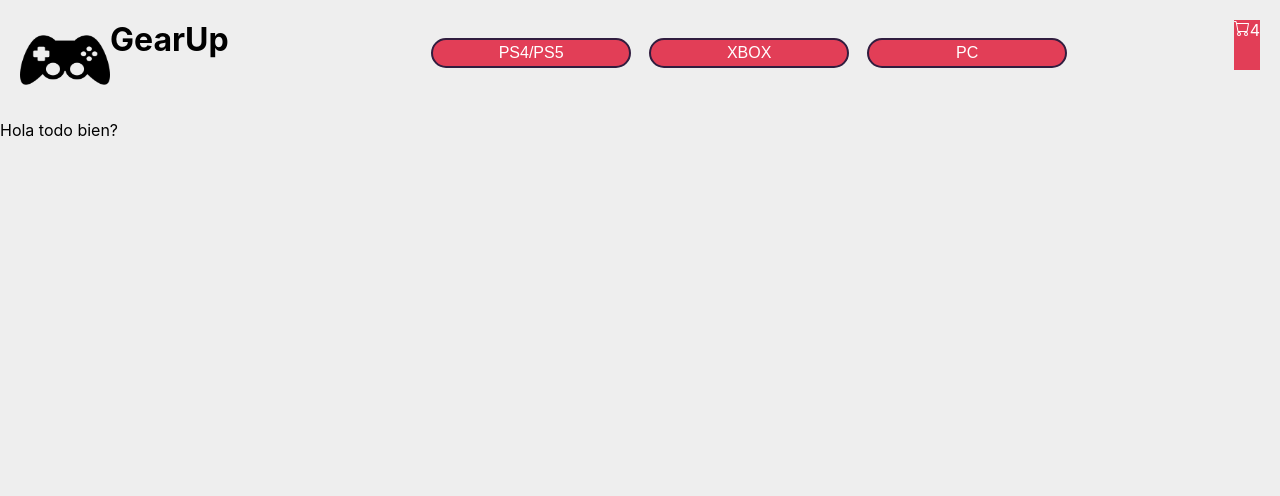
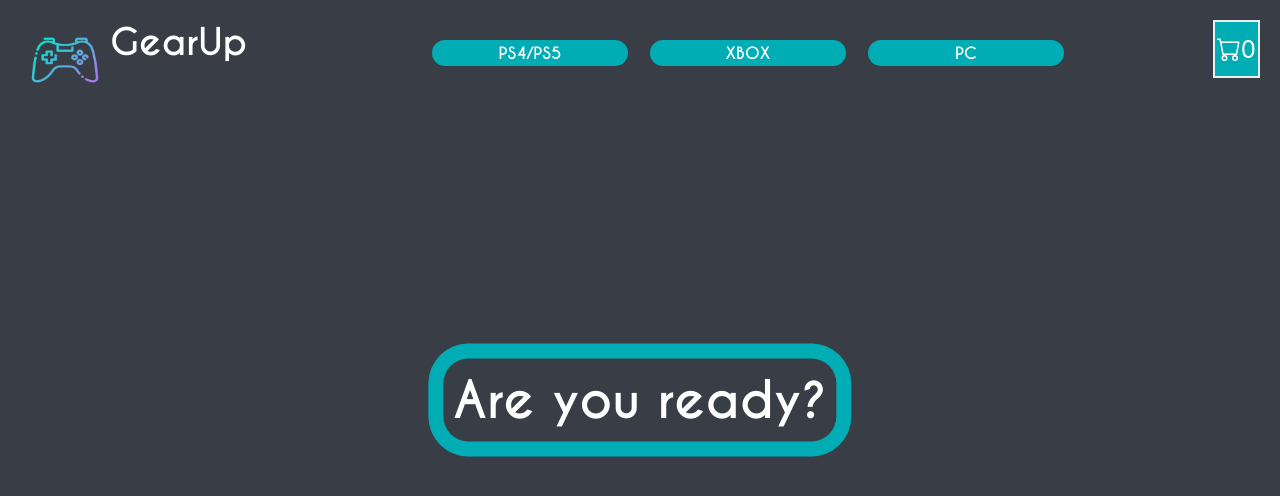
Before and after one commit to pabluchokk/PreEntrega2ReactJS-Rivero, a React (Create React App) app: page / in a window 1280 px wide. Shown: the top 496 px of the page. Built offline with nearby package versions, Linux system fonts and the light colour scheme.

Commit message:
Estilos finales del CartWidget e ItemListContainer
Además de cambios al estilo del NavBar

```diff
--- a/src/App.css
+++ b/src/App.css
@@ -4,5 +4,10 @@
 }
 
 body {
-  background-color: #EEEEEE;
+  background-color: #393e46
 }
+
+@font-face {
+  font-family: "CaviarB";
+  src: url(../public/fonts/CaviarDreams_Bold.ttf);
+}
--- a/src/App.js
+++ b/src/App.js
@@ -7,7 +7,7 @@ function App() {
   return (
     <div>
       <Nav />
-      <ItemListContainer greeting="Hola todo bien?"/>
+      <ItemListContainer greeting="Are you ready?"/>
     </div>
   );
 }
--- a/src/Components/CartWidget/CartWidget.css
+++ b/src/Components/CartWidget/CartWidget.css
@@ -1,6 +1,10 @@
 .carrito {
-    background-color: #e23e57;
+    background-color: #00ADB5;
     color: #fff;
     height: 50px;
     display: flex;
+    font-size: 24px;
+    align-items: center;
+    border: 2px solid #eeeeee;
+    padding: 2px;
 }
--- a/src/Components/CartWidget/CartWidget.jsx
+++ b/src/Components/CartWidget/CartWidget.jsx
@@ -7,7 +7,7 @@ export const CartWidget = () => {
     <div className='carrito'>
         <Icon.Cart />
         <div>
-            <span>4</span>
+            <span>0</span>
         </div>
     </div>
     )
--- /dev/null
+++ b/src/Components/ItemListContainer/ItemListContainer.css
@@ -0,0 +1,28 @@
+.saludo {
+    font-size: 50px;
+    color: #fff;
+    display: inline-flex;
+    justify-content: center;
+    align-items: center;
+    font-family: "CaviarB";
+    box-shadow: 0 0 0 2px #00ADB5;
+    border-radius: 25px;
+    position: absolute;
+    top: 50%;
+    left: 50%;
+    transform: translate(-50%, -50%);
+    padding: 10px;
+    animation: pulse 1s ease infinite;
+}
+
+@keyframes pulse {
+    0% {
+        box-shadow: 0 0 0 4px #00ADB5;
+    }
+    50% {
+        box-shadow:0 0 0 15px #00ADB5;
+    }
+    100% {
+        box-shadow: 0 0 0 4px #00ADB5;
+    }
+}
--- a/src/Components/ItemListContainer/ItemListContainer.jsx
+++ b/src/Components/ItemListContainer/ItemListContainer.jsx
@@ -1,5 +1,6 @@
 import React from 'react'
+import './ItemListContainer.css'
 
 export const ItemListContainer = ({ greeting }) => {
-    return <div>{greeting}</div>
+    return <div className='saludo'>{greeting}</div>
 }
--- a/src/Components/NavBar/NavBar.css
+++ b/src/Components/NavBar/NavBar.css
@@ -1,13 +1,16 @@
+
 .navbar-container {
     display: flex;
     flex-direction: row;
     justify-content: space-between;
     margin: 20px;
-
+    color: #FFF;
 }
 
 .title {
     display: flex;
+    font-family: "CaviarB";
+    font-size: 18px;
 }
 
 .list-container {
@@ -18,17 +21,13 @@
     margin: 18px;
 }
 
-/* .list-container:hover {
-
-} */
-
 .button {
-    border: 2px solid #311d3f;
-    background-color: #E23E57;
+    border: 2px solid #393e46;
+    background-color: #00adb5;
     color: #fff;
     width: 200px;
     height: 30px;
     border-radius: 25px;
+    font-family: "CaviarB";
     font-size: 16px;
-
 }
```
Also changed, not shown: public/fonts/CaviarDreams_Bold.ttf (added), public/images/logoJoystick.png.
